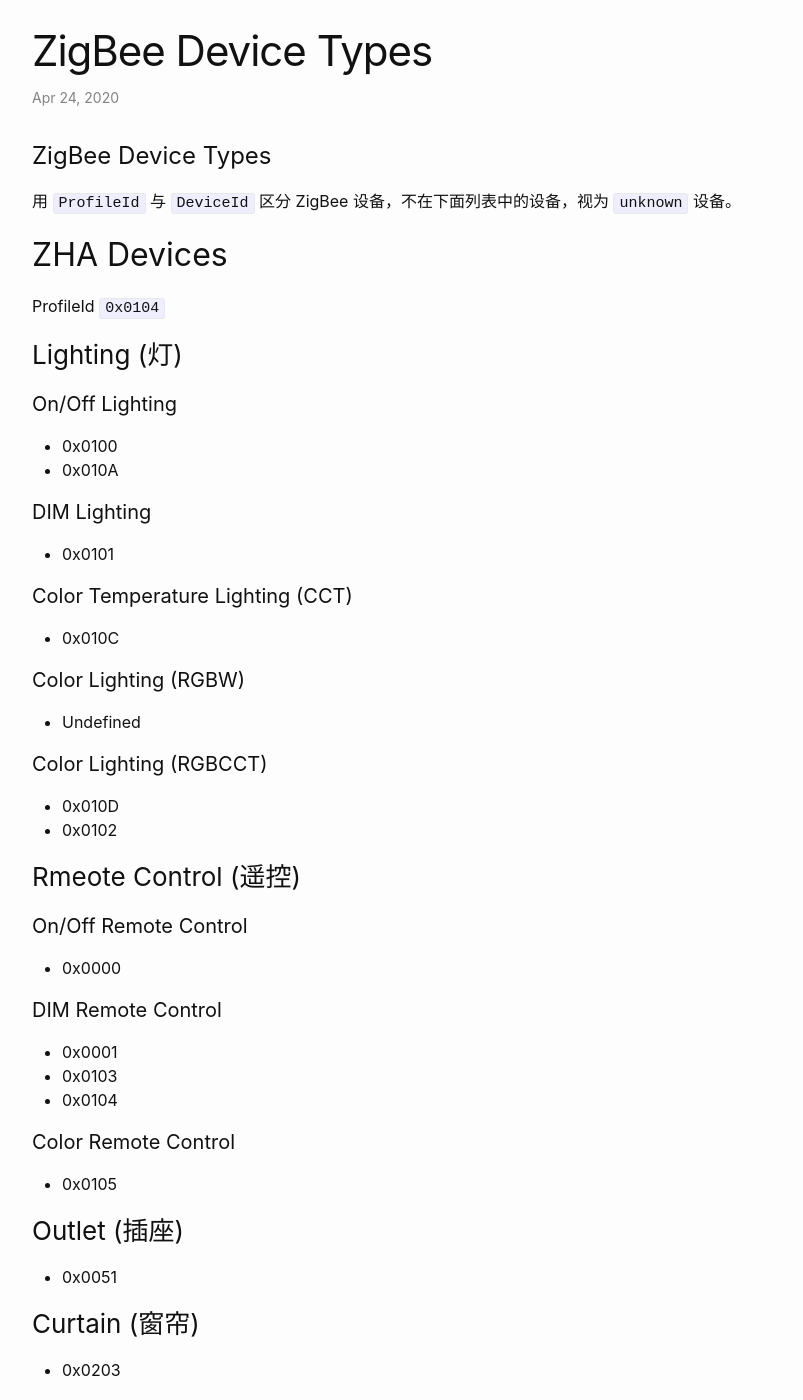
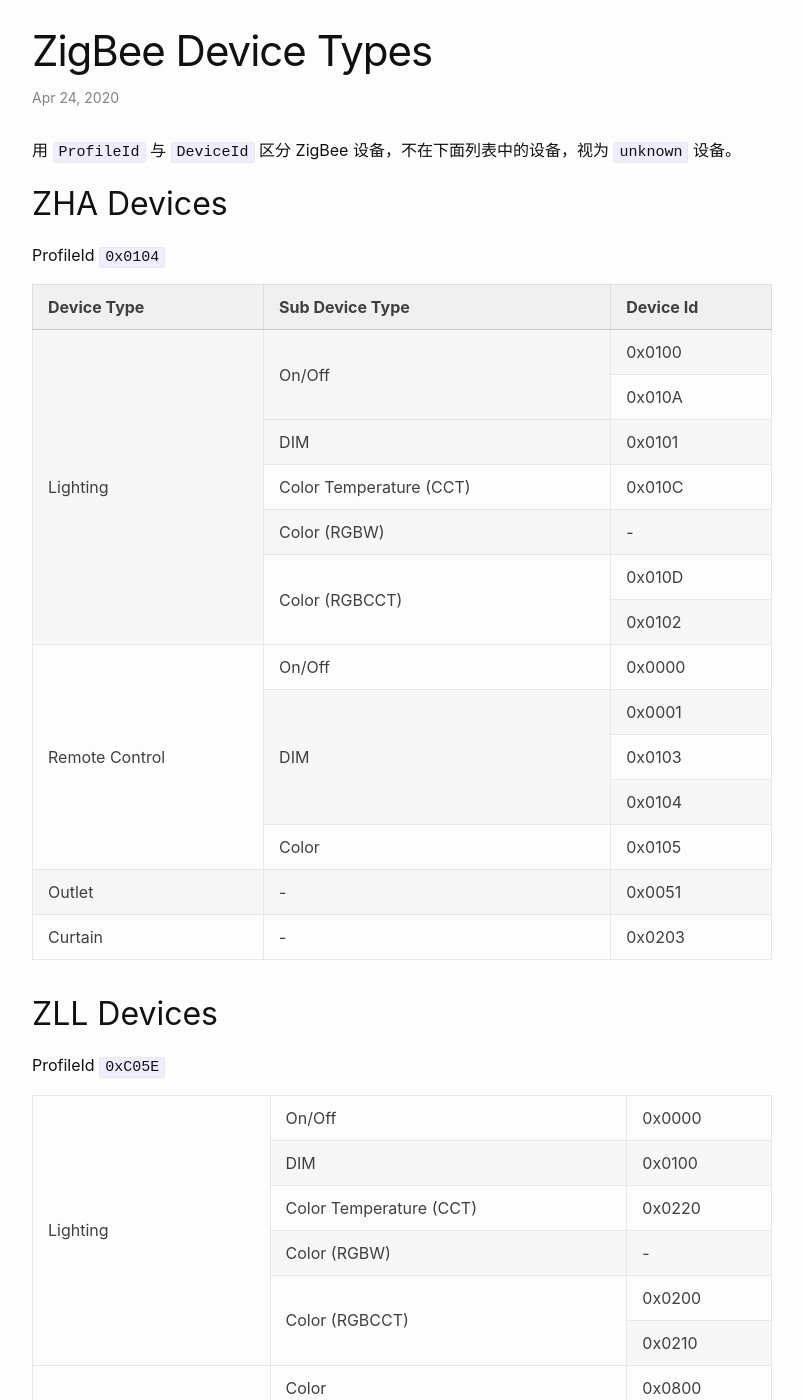
Before and after one commit to easyhomesrc/easyhomesrc.github.io, a Jekyll site: the page built from _posts/zigbee/2020-04-24-zigbee-device-types.md, in a window 1280 px wide and 1400 px high. Shown: the whole window, without its empty margins (238-1041 px from the left). Built offline with Jekyll 4.4.1, drawn with Linux system fonts in a browser that asks for light colours; some of the changed text lies outside the part shown.

Commit message:
update zigbee device types

```diff
--- a/_posts/zigbee/2020-04-24-zigbee-device-types.md
+++ b/_posts/zigbee/2020-04-24-zigbee-device-types.md
@@ -3,11 +3,9 @@
 permalink: /zigbee/device_types/
 title:  "ZigBee - Device Types"
 post_title: "ZigBee Device Types"
-date:   2020-04-24 11:48:00 +0800
+date:   2020-04-24 13:58:00 +0800
 categories:
 ---
-
-# ZigBee Device Types
 
 用 `ProfileId` 与 `DeviceId` 区分 ZigBee 设备，不在下面列表中的设备，视为 `unknown` 设备。
 
@@ -15,95 +13,114 @@
 
 ProfileId `0x0104`
 
-### Lighting (灯)
-
-#### On/Off Lighting
-
-- 0x0100
-- 0x010A
-
-#### DIM Lighting
-
-- 0x0101
-
-#### Color Temperature Lighting (CCT)
-
-- 0x010C
-
-#### Color Lighting (RGBW)
-
-- Undefined
-
-#### Color Lighting (RGBCCT)
-
-- 0x010D
-- 0x0102
-
-### Rmeote Control (遥控)
-
-#### On/Off Remote Control
-
-- 0x0000
-
-#### DIM Remote Control
-
-- 0x0001
-- 0x0103
-- 0x0104
-
-#### Color Remote Control
-
-- 0x0105
-
-### Outlet (插座)
-
-- 0x0051
-
-### Curtain (窗帘)
-
-- 0x0203
+<table>
+	<tr>
+		<th>Device Type</th>
+		<th>Sub Device Type</th>
+		<th>Device Id</th>
+	</tr>
+	<tr>
+		<td rowspan="7">Lighting</td>
+		<td rowspan="2">On/Off</td>
+		<td>0x0100</td>
+	</tr>
+	<tr>
+		<td>0x010A</td>
+	</tr>
+	<tr>
+		<td>DIM</td>
+		<td>0x0101</td>
+	</tr>
+	<tr>
+		<td>Color Temperature (CCT)</td>
+		<td>0x010C</td>
+	</tr>
+	<tr>
+		<td>Color (RGBW)</td>
+		<td>-</td>
+	</tr>
+	<tr>
+		<td rowspan="2">Color (RGBCCT)</td>
+		<td>0x010D</td>
+	</tr>
+	<tr>
+		<td>0x0102</td>
+	</tr>
+	<tr>
+		<td rowspan="5">Remote Control</td>
+		<td>On/Off</td>
+		<td>0x0000</td>
+	</tr>
+	<tr>
+		<td rowspan="3">DIM</td>
+		<td>0x0001</td>
+	</tr>
+	<tr>
+		<td>0x0103</td>
+	</tr>
+	<tr>
+		<td>0x0104</td>
+	</tr>
+	<tr>
+		<td>Color</td>
+		<td>0x0105</td>
+	</tr>
+	<tr>
+		<td>Outlet</td>
+		<td>-</td>
+		<td>0x0051</td>
+	</tr>
+	<tr>
+		<td>Curtain</td>
+		<td>-</td>
+		<td>0x0203</td>
+	</tr>
+</table>
 
 ## ZLL Devices
 
 ProfileId `0xC05E`
 
-### Lighting (灯)
-
-#### On/Off Lighting
-
-- 0x0000
-
-#### DIM Lighting
-
-- 0x0100
-
-#### Color Temperature Lighting (CCT)
-
-- 0x0220
-
-#### Color Lighting (RGBW)
-
-- Undefined
-
-#### Color Ligthing (RGBCCT)
-
-- 0x0200
-- 0x0210
-
-### Remote Control (遥控器)
-
-#### Color Remote Control
-
-- 0x0800
-
-#### Color Scene Remote Control
-
-- 0x0810
-
-#### DIM Remote Control
-
-- 0x0820
-
-#### Scene Remote Control
-
-- 0x0830
+<table>
+	<tr>
+		<td rowspan="6">Lighting</td>
+		<td>On/Off</td>
+		<td>0x0000</td>
+	</tr>
+	<tr>
+		<td>DIM</td>
+		<td>0x0100</td>
+	</tr>
+	<tr>
+		<td>Color Temperature (CCT)</td>
+		<td>0x0220</td>
+	</tr>
+	<tr>
+		<td>Color (RGBW)</td>
+		<td>-</td>
+	</tr>
+	<tr>
+		<td rowspan="2">Color (RGBCCT)</td>
+		<td>0x0200</td>
+	</tr>
+	<tr>
+		<td>0x0210</td>
+	</tr>
+	<tr>
+		<td rowspan="4">Remote Control</td>
+		<td>Color</td>
+		<td>0x0800</td>
+	</tr>
+	<tr>
+		<td>Color Scene</td>
+		<td>0x0810</td>
+	</tr>
+	<tr>
+		<td>DIM</td>
+		<td>0x0820</td>
+	</tr>
+	<tr>
+		<td>Scene</td>
+		<td>0x0830</td>
+	</tr>
+</table>
```
